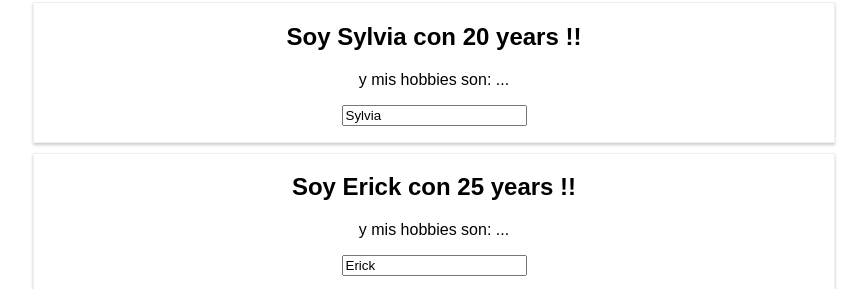
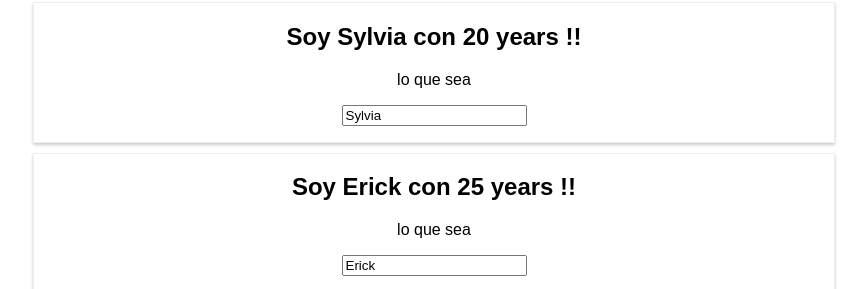
Before and after one commit to Huguez/my_app, a React (Create React App) app: page / in a window 1280 px wide. Both pictures are taken after a click on the button "Cambiar Nombre". Shown: the part 309-598 px from the top of the page, without its empty margins (206-1073 px from the left). Built offline with nearby package versions, Linux system fonts and the light colour scheme.

Commit message:
implementamoa una forma de eliminar personas

```diff
--- a/src/App.js
+++ b/src/App.js
@@ -23,14 +23,24 @@ class App extends Component {
         // console.log(doesShow);
     }
 
-    cambiarNombre = ( newName ) => {
-        this.setState({
-            persons: [
-                { name: "El Huguez" , edad: 30 },
-                { name: newName , edad: 25 },
-                { name: "Ilyana" , edad: 20 },
-            ]
-        });
+    // cambiarNombre = ( newName ) => {
+    //     this.setState({
+    //         persons: [
+    //             { name: "El Huguez" , edad: 30 },
+    //             { name: newName , edad: 25 },
+    //             { name: "Ilyana" , edad: 20 },
+    //         ]
+    //     });
+    // }
+
+
+    borrarPersona = (index) => {
+        // console.log( this.state.persons );
+        // const people = this.state.persons.splice(0);
+        const people = [ ...this.state.persons ];
+        people.splice( index, 1 );
+        this.setState( { persons: people } );
+        // console.log( people );
     }
 
     NombreCambiado = (event) => {
@@ -56,20 +66,20 @@ class App extends Component {
         if( this.state.show ){
             personas = (
                 <div>
-                    <Person
-                        name={ this.state.persons[0].name }
-                        edad={ this.state.persons[0].edad } > <Msn/> </Person>
+                    { this.state.persons.map( ( p, index ) =>{
+                        return <Person
+                            click={ () => this.borrarPersona(index) }
+                            name={ p.name }
+                            edad={ p.edad } > <Msn/> </Person>
+                    } ) }
 
-                    <Person
+                    {/* <Person
                         func={ this.cambiarNombre.bind( this, "Alonso" ) }
                         click={ this.cambiarNombre.bind( this, "Sylvi" ) }
                         changed={ this.NombreCambiado }
                         name={ this.state.persons[1].name }
                         edad={ this.state.persons[1].edad } > <Msn hobies="y mis hobbies son: ..." /> </Person>
-
-                    <Person
-                        name={ this.state.persons[2].name }
-                        edad={ this.state.persons[2].edad } > y mis hobbies son: ...  </Person>
+                         */}
                 </div>
             );
         }
--- a/src/Person/Person.js
+++ b/src/Person/Person.js
@@ -7,10 +7,13 @@ const person = (props) => {
     let edad   = props.edad;
     let nombre = props.name;
     return (
-        <div className="Person">
-            <h2 onClick={ props.func } > Soy { nombre } con { edad } years !! </h2>
-            <p > { props.children } </p>
-            <input type="text"  onChange={ props.changed } value={ props.name }  />
+        <div className="Person" >
+            <h2 onClick={ props.click } > Soy { nombre } con { edad } years !! </h2>
+            <p> { props.children } </p>
+            <input
+                type="text"
+                onChange={ props.changed }
+                value={ props.name }  />
         </div>
     );
 };
```
